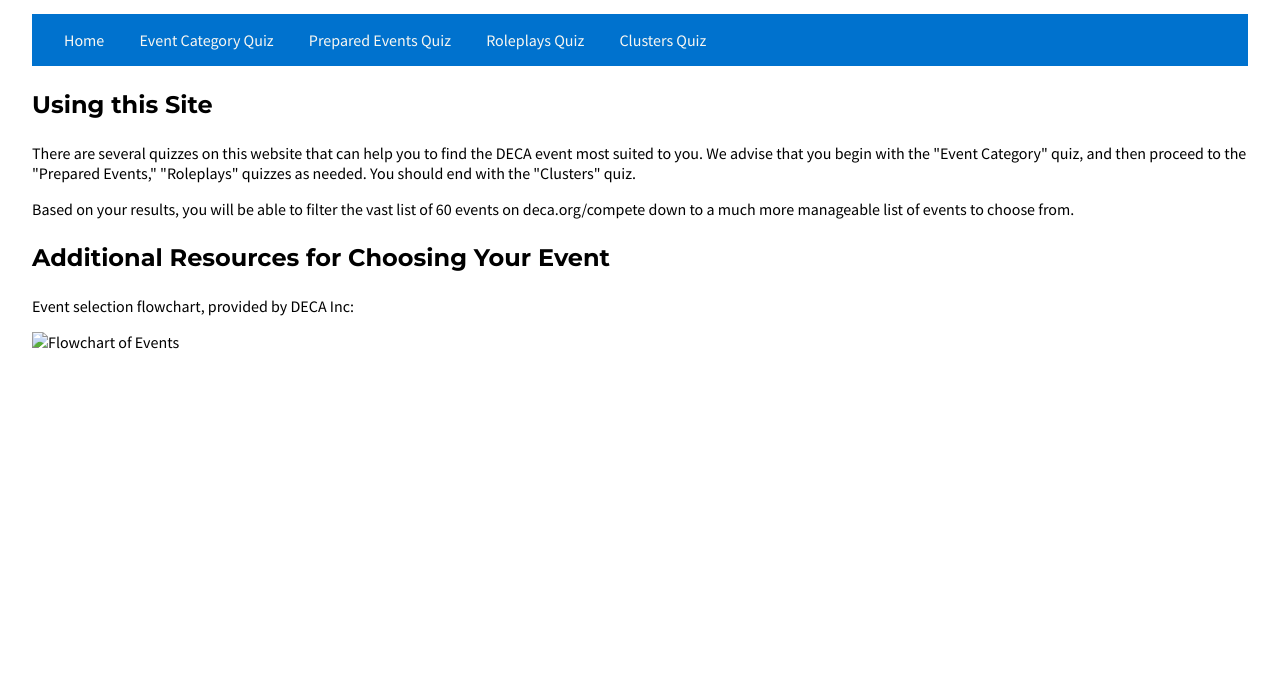
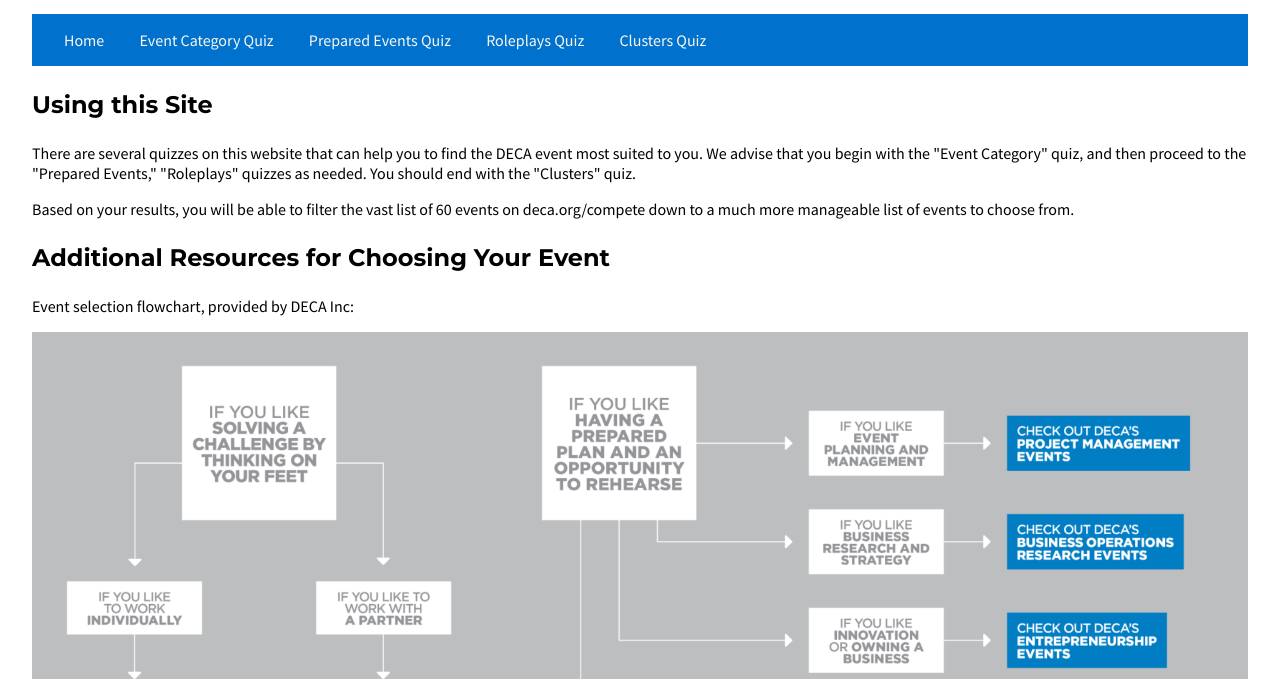
Before and after one commit to NatureLover121/deca-quiz, a plain HTML site: page index.html in a window 1280 px wide. Shown: the part 121-800 px from the top of the page. Drawn offline with Linux system fonts and the light colour scheme; a script that the page names is missing.

Commit message:
Update index.html

```diff
--- a/index.html
+++ b/index.html
@@ -56,7 +56,7 @@
     <h3>Additional Resources for Choosing Your Event</h3>
 
     <p>Event selection flowchart, provided by DECA Inc:</p>
-    <img src="assets/events-flowchart.png" alt="Flowchart of Events" width=100%>
+    <img src="events-flowchart.png" alt="Flowchart of Events" width=100%>
 
 
   </main>
```
